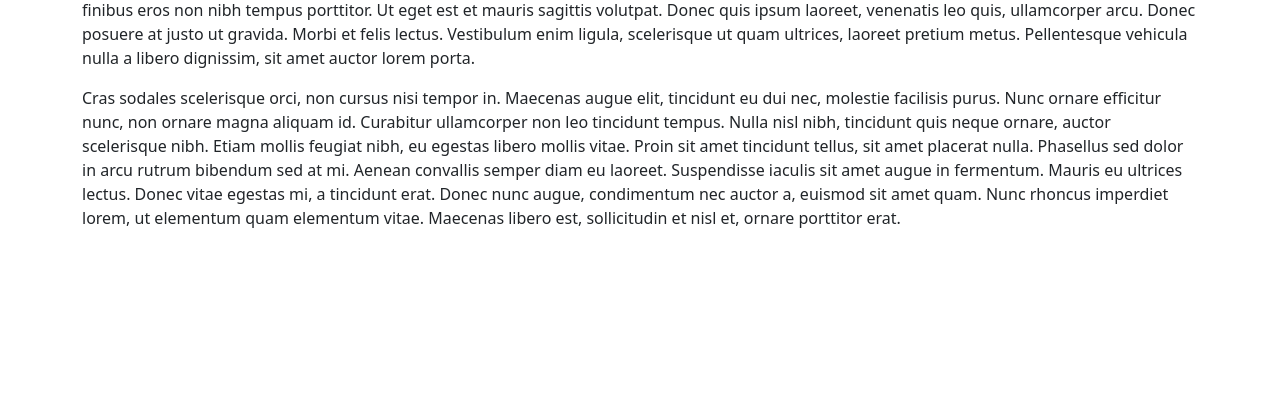
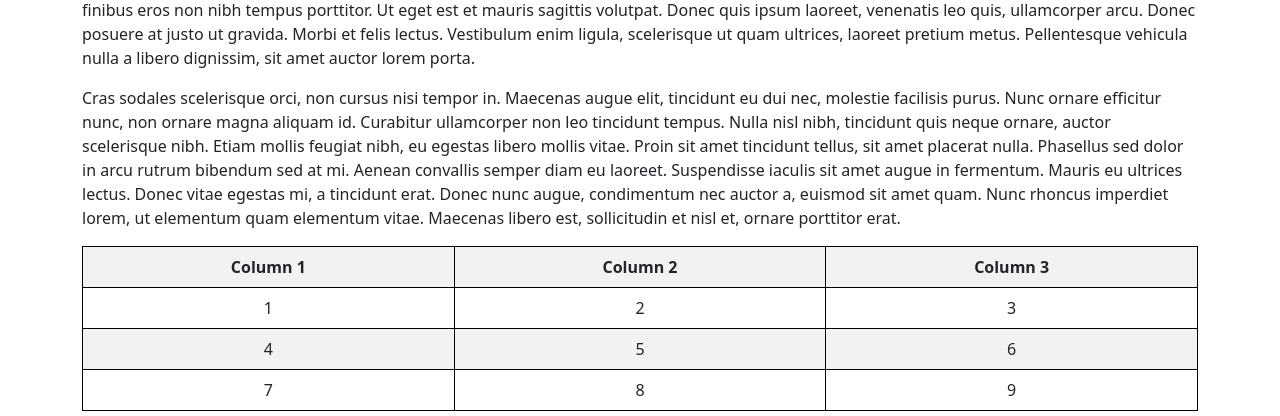
Before and after one commit to Sulphate7433/budget-app, a Flask app: page /budgetapp/ in a window 1280 px wide. Shown: the part 384-800 px from the top of the page. Run offline with Flask 3, Linux system fonts and the light colour scheme.

Commit message:
Added table to budgetapp.html

```diff
--- a/templates/budgetapp.html
+++ b/templates/budgetapp.html
@@ -13,6 +13,24 @@
         object-fit: cover;
         margin-bottom: 16px;
       }
+      table {
+        border-collapse: collapse;
+        width: 100%;
+    }
+
+    th, td {
+        border: 1px solid black;
+        padding: 8px;
+        text-align: center;
+    }
+
+    th {
+        background-color: #f2f2f2;
+    }
+
+    tr:nth-child(even) {
+        background-color: #f2f2f2;
+    }
     </style>
   </head>
 
@@ -34,5 +52,48 @@
       Cras sodales scelerisque orci, non cursus nisi tempor in. Maecenas augue elit, tincidunt eu dui nec, molestie facilisis purus. Nunc ornare efficitur nunc, non ornare magna aliquam id. Curabitur ullamcorper non leo tincidunt tempus. Nulla nisl nibh, tincidunt quis neque ornare, auctor scelerisque nibh. Etiam mollis feugiat nibh, eu egestas libero mollis vitae. Proin sit amet tincidunt tellus, sit amet placerat nulla. Phasellus sed dolor in arcu rutrum bibendum sed at mi. Aenean convallis semper diam eu laoreet. Suspendisse iaculis sit amet augue in fermentum. Mauris eu ultrices lectus. Donec vitae egestas mi, a tincidunt erat. Donec nunc augue, condimentum nec auctor a, euismod sit amet quam. Nunc rhoncus imperdiet lorem, ut elementum quam elementum vitae. Maecenas libero est, sollicitudin et nisl et, ornare porttitor erat.
       </p>
 
+      <table id="editableTable">
+        <thead>
+            <tr>
+                <th>Column 1</th>
+                <th>Column 2</th>
+                <th>Column 3</th>
+            </tr>
+        </thead>
+        <tbody>
+            <tr>
+                <td contenteditable="true">1</td>
+                <td contenteditable="true">2</td>
+                <td contenteditable="true">3</td>
+            </tr>
+            <tr>
+                <td contenteditable="true">4</td>
+                <td contenteditable="true">5</td>
+                <td contenteditable="true">6</td>
+            </tr>
+            <tr>
+                <td contenteditable="true">7</td>
+                <td contenteditable="true">8</td>
+                <td contenteditable="true">9</td>
+            </tr>
+        </tbody>
+    </table>
+
+    <script>
+        // Add event listeners to each cell for updating values
+        var cells = document.querySelectorAll('#editableTable td[contenteditable="true"]');
+        cells.forEach(function(cell) {
+            cell.addEventListener('input', function() {
+                // Ensure input is numeric (optional)
+                if (!isNaN(parseFloat(this.innerHTML)) && isFinite(this.innerHTML)) {
+                    // Update cell value
+                    this.innerHTML = parseFloat(this.innerHTML);
+                } else {
+                    // Reset cell value if non-numeric input
+                    this.innerHTML = '';
+                }
+            });
+        });
+    </script>
   </body>
 </html>
```
